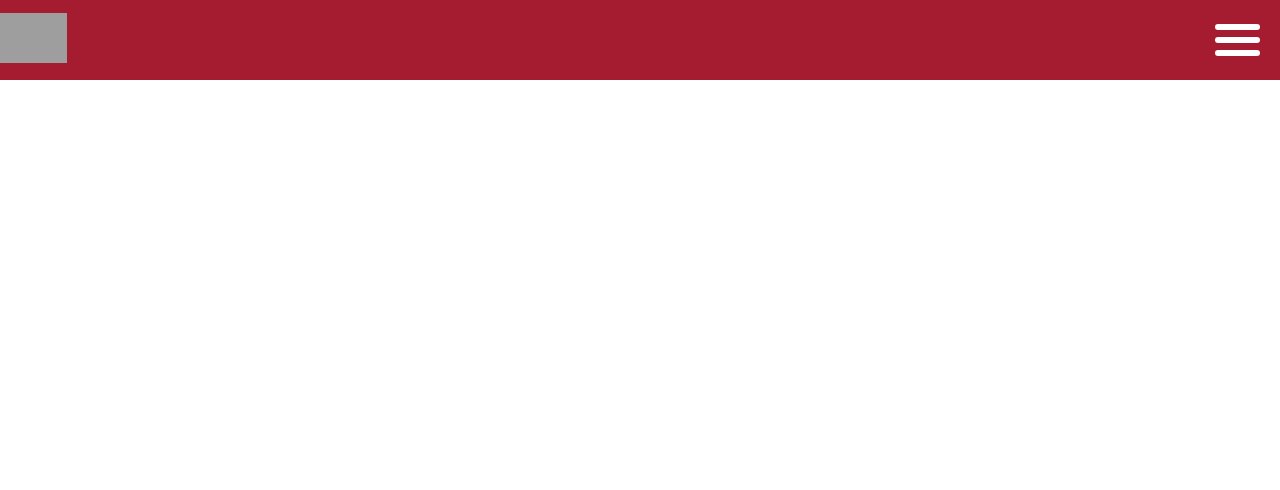
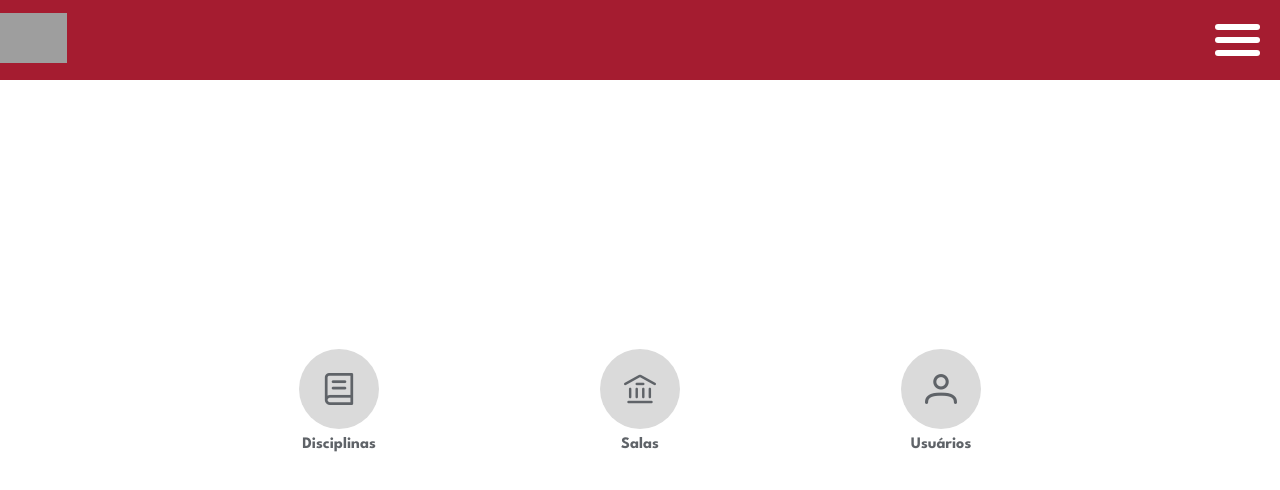
Before and after one commit to DeivisonCs/ClassroomManagement, a React (Vite) app in the folder ClassManagement/: page /home in a window 1280 px wide. Shown: the top 490 px of the page. Built offline with nearby package versions, Linux system fonts and the light colour scheme; grey boxes are pictures that could not be loaded.

Commit message:
addind link to pages

```diff
--- a/ClassManagement/src/pages/private/HomePage/index.tsx
+++ b/ClassManagement/src/pages/private/HomePage/index.tsx
@@ -2,15 +2,32 @@ import React from "react";
 import HeaderComponent from "../../../components/HeaderComponent";
 
 import "./styles.css";
+import PageLinkComponent from "../../../components/PageOption/PageLinkComponent";
+
+interface PageOptionProps {
+    label: string
+    icon: string
+    linkTo: string
+}
 
 const HomePage:React.FC = () => {
-
+    const pageOption:PageOptionProps[] = [
+        {label: 'Disciplinas', icon:'book', linkTo:'/'},
+        {label: 'Salas', icon:'building-columns', linkTo:'/'},
+        {label: 'Usuários', icon:'user', linkTo:'/'}
+    ]
     //TODO
     // Verificar se o usuário está realmente logado, para bloquear acesso pela url
 
     return(
         <section id="home-section">
             <HeaderComponent/>
+
+            <div id="page-options">
+                {pageOption.map((option, idx) => {
+                    return <PageLinkComponent key={idx} label={option.label} icon={option.icon} linkTo={option.linkTo}/>
+                })}
+            </div>
         </section>
     );
 
--- a/ClassManagement/src/pages/private/HomePage/styles.css
+++ b/ClassManagement/src/pages/private/HomePage/styles.css
@@ -0,0 +1,18 @@
+section#home-section {
+    display: flex;
+    justify-content: center;
+    align-items: center;
+    padding: 0px 10%;
+
+    height: 100vh;
+
+    div#page-options {
+        display: flex;
+        flex-direction: row;
+        justify-content: space-evenly;
+        flex-wrap: wrap;
+        gap: 50px;
+
+        width: 100%;
+    }
+}
```
